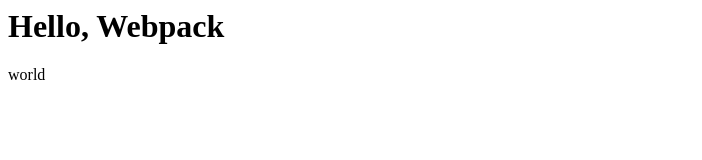
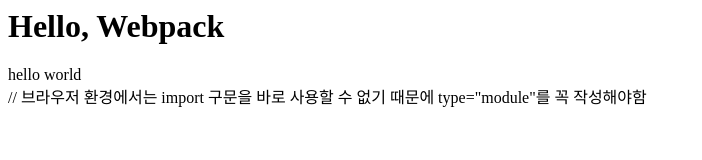
Before and after one commit to Yunjeong-Choi/webpack-example, a plain HTML site: page index.html in a window 1280 px wide. Shown: the whole page, without its empty margins (0-702 px from the left). Drawn offline with Linux system fonts and the light colour scheme.

Commit message:
[feat] ES 모듈 방식으로 hello, world 출력

```diff
--- a/index.html
+++ b/index.html
@@ -1,13 +1,17 @@
 <html>
   <head>
-    <script src="./source/hello.js"></script>
-    <script src="./source/world.js"></script>
+    <!-- <script src="./source/hello.js"></script>
+    <script src="./source/world.js"></script> -->
   </head>
   <body>
     <h1>Hello, Webpack</h1>
     <div id="root"></div>
-    <script>
-      document.getElementById("root").innerHTML = word;
+    // 브라우저 환경에서는 import 구문을 바로 사용할 수 없기 때문에
+    type="module"를 꼭 작성해야함
+    <script type="module">
+      import hello from "./source/hello.js";
+      import world from "./source/world.js";
+      document.getElementById("root").innerHTML = hello + " " + world;
     </script>
   </body>
 </html>
--- a/source/world.js
+++ b/source/world.js
@@ -1 +1,3 @@
 var word = "world";
+
+export default word;
```
Also changed, not shown: source/hello.js (+11 -0 lines).
